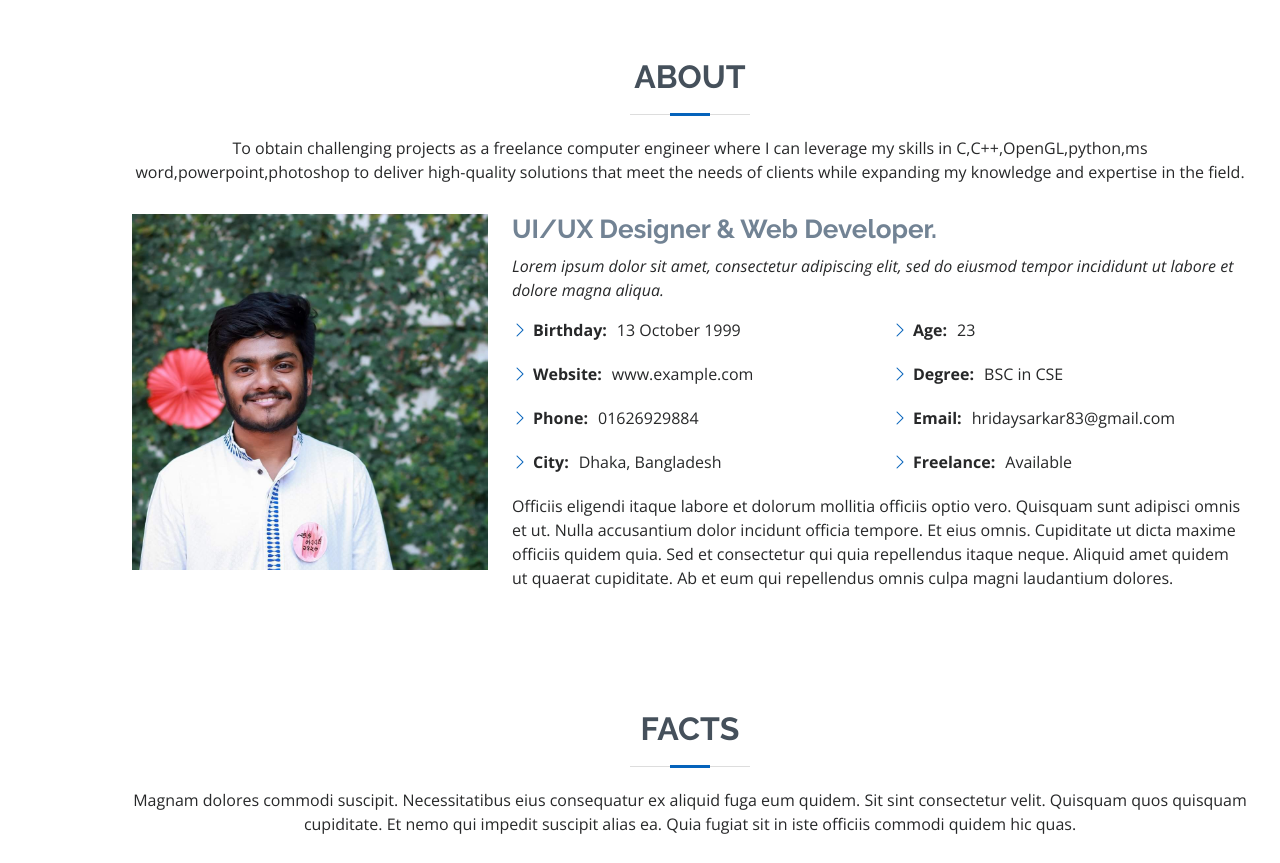
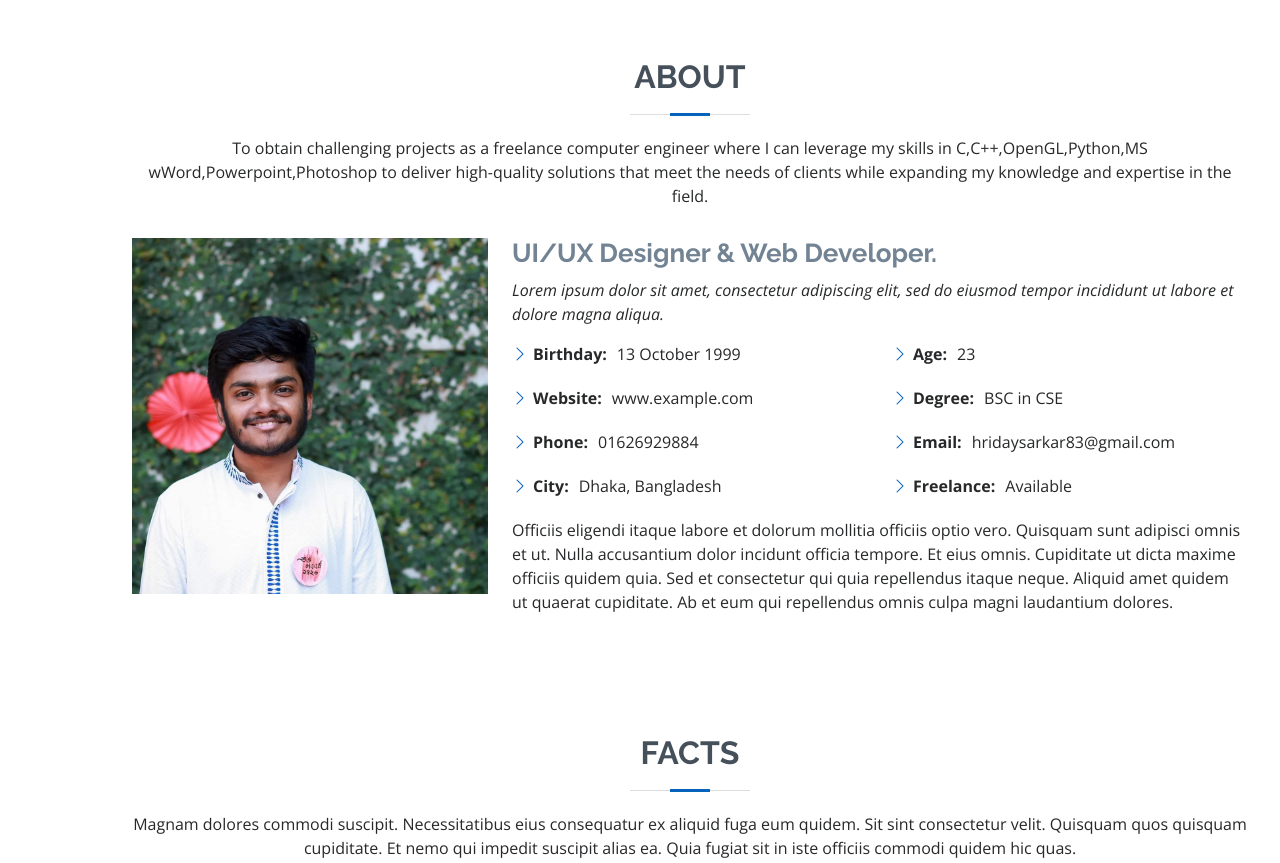
Before and after one commit to Hriday59/Hriday59.github.io, a plain HTML site: page index.html in a window 1280 px wide. Shown: the part 802-1665 px from the top of the page. Drawn offline with nearby package versions, Linux system fonts and the light colour scheme.

Commit message:
spelling added

```diff
--- a/index.html
+++ b/index.html
@@ -78,7 +78,7 @@
 
         <div class="section-title">
           <h2>About</h2>
-          <p>To obtain challenging projects as a freelance computer engineer where I can leverage my skills in C,C++,OpenGL,python,ms word,powerpoint,photoshop to deliver high-quality solutions that meet the needs of clients while expanding my knowledge and expertise in the field.</p>
+          <p>To obtain challenging projects as a freelance computer engineer where I can leverage my skills in C,C++,OpenGL,Python,MS wWord,Powerpoint,Photoshop to deliver high-quality solutions that meet the needs of clients while expanding my knowledge and expertise in the field.</p>
         </div>
 
         <div class="row">
```
